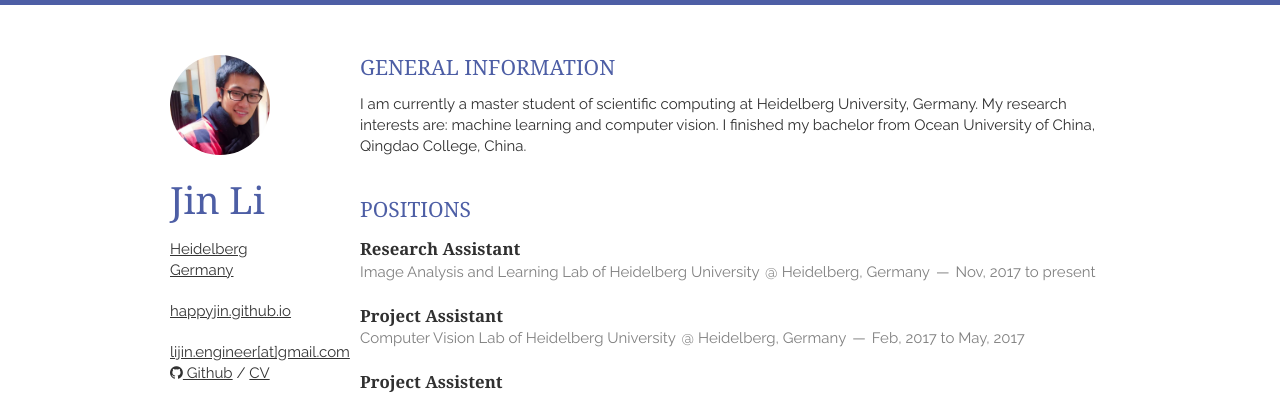
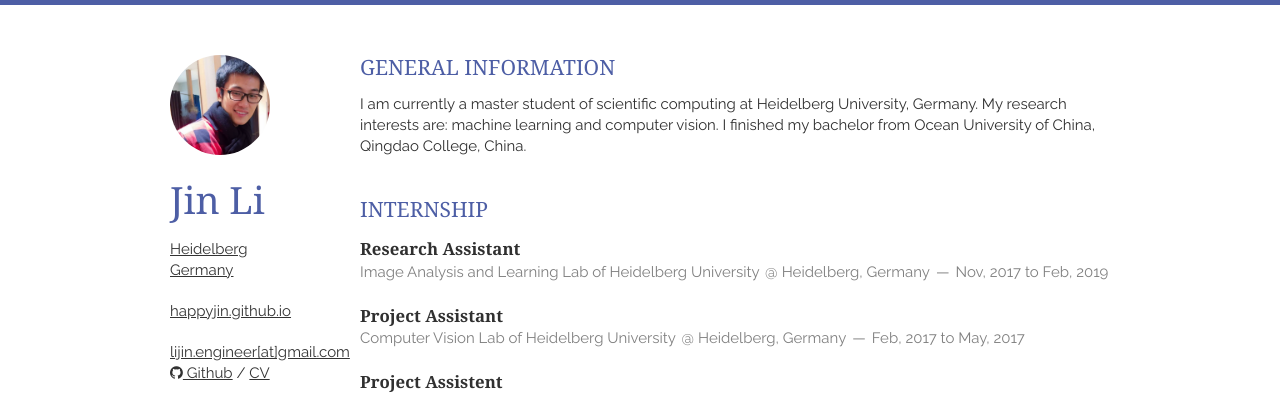
Before and after one commit to happyjin/happyjin.github.io, a Jekyll site: the page built from index.html, in a window 1280 px wide. Shown: the top 394 px of the page. Built offline with Jekyll 4.4.1, drawn with Linux system fonts in a browser that asks for light colours; nearby versions of some CDN libraries; Markdown is read by kramdown in place of the engine named in the settings; the list of posts is cut into pages by our own code.

Commit message:
Update positions.html

```diff
--- a/_includes/positions.html
+++ b/_includes/positions.html
@@ -1,10 +1,10 @@
 <section class="thirteen columns">
-	<h1>Positions</h1>
+	<h1>Internship</h1>
 	<article>
 		<header>
 		<h1>Research Assistant</h1>
 		<span>Image Analysis and Learning Lab of Heidelberg University</a></span>
-		<span><address>Heidelberg, Germany</address><time>Nov, 2017 to present</time></span>
+		<span><address>Heidelberg, Germany</address><time>Nov, 2017 to Feb, 2019</time></span>
 		</header>
 	</article>
 	<article>
```
